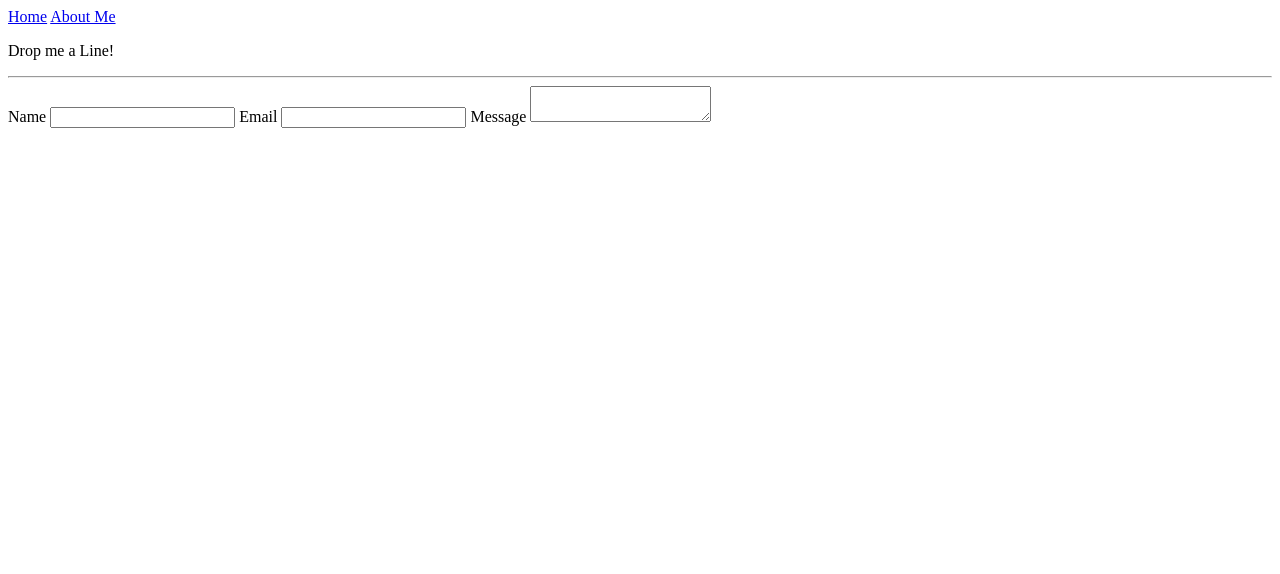
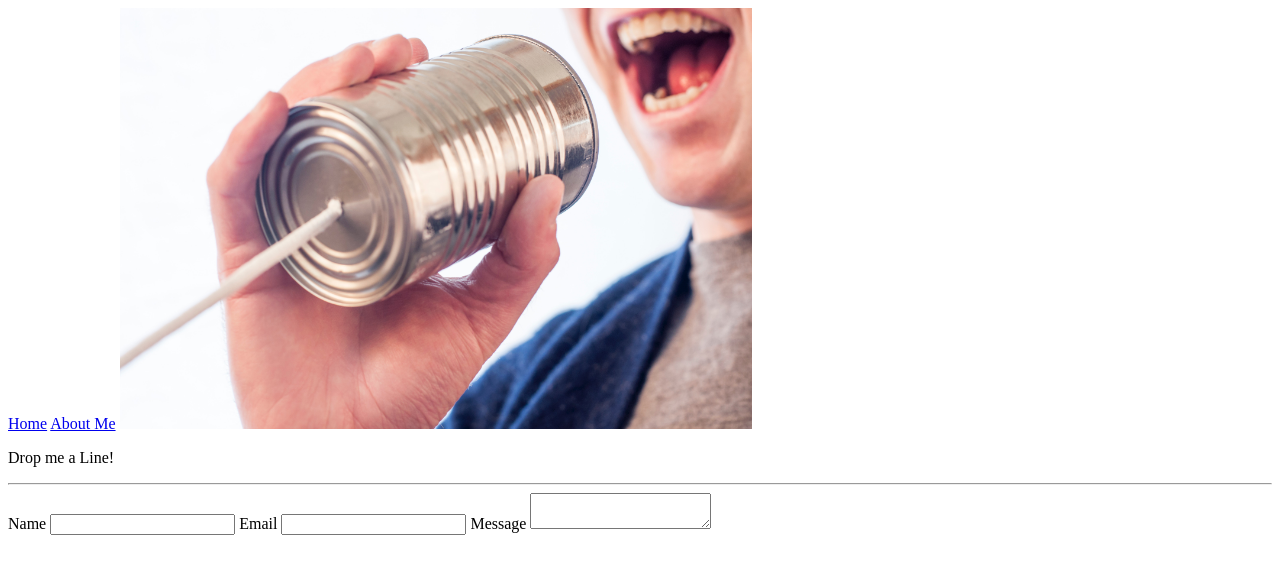
Before and after one commit to tip3411/ACA_web101_Taylor_Tipton, a plain HTML site: page myPortfolio/src/about_me.html in a window 1280 px wide. Drawn offline with Linux system fonts and the light colour scheme.

Commit message:
Uploading About Me Page

```diff
--- a/myPortfolio/src/about_me.html
+++ b/myPortfolio/src/about_me.html
@@ -10,7 +10,7 @@
 <body>
     <a href="index.html">Home</a>
     <a href="about_me.html">About Me</a>
-    <img>
+    <img src="../images/contact_me.jpg">
     <p>Drop me a Line!</p><hr>
     <form>
         <label>Name</label>
--- a/myPortfolio/src/styles/about_me.css
+++ b/myPortfolio/src/styles/about_me.css
@@ -0,0 +1,4 @@
+img {
+    width: 50%;
+    height: auto;
+}
```
Also changed, not shown: myPortfolio/images/contact_me.jpg (added), 3 other files.
